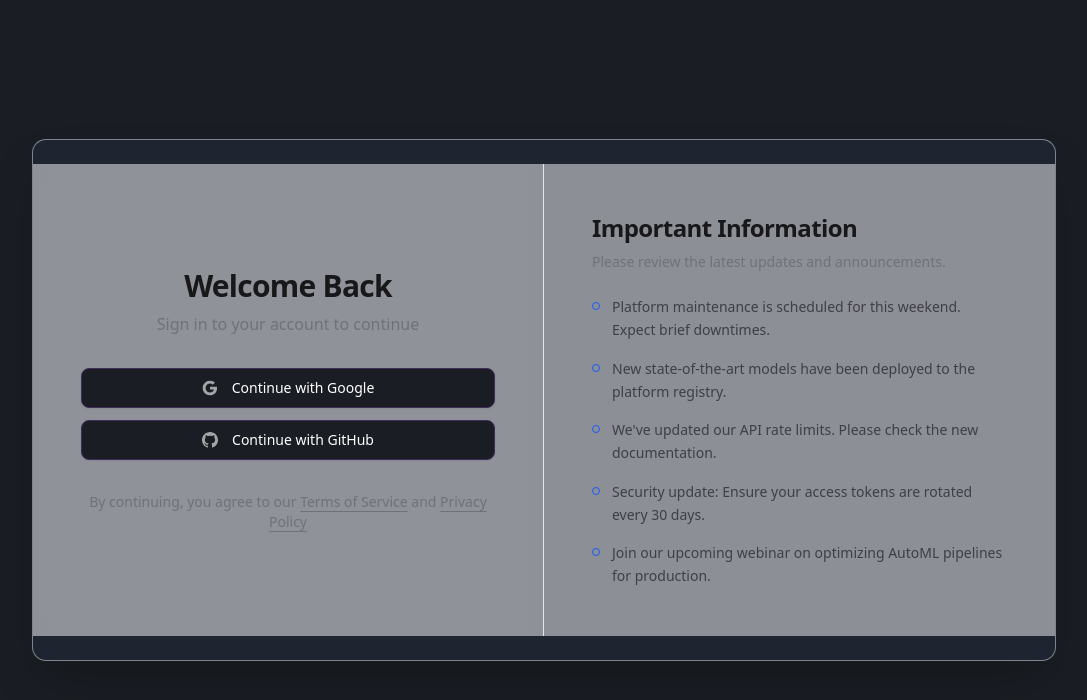
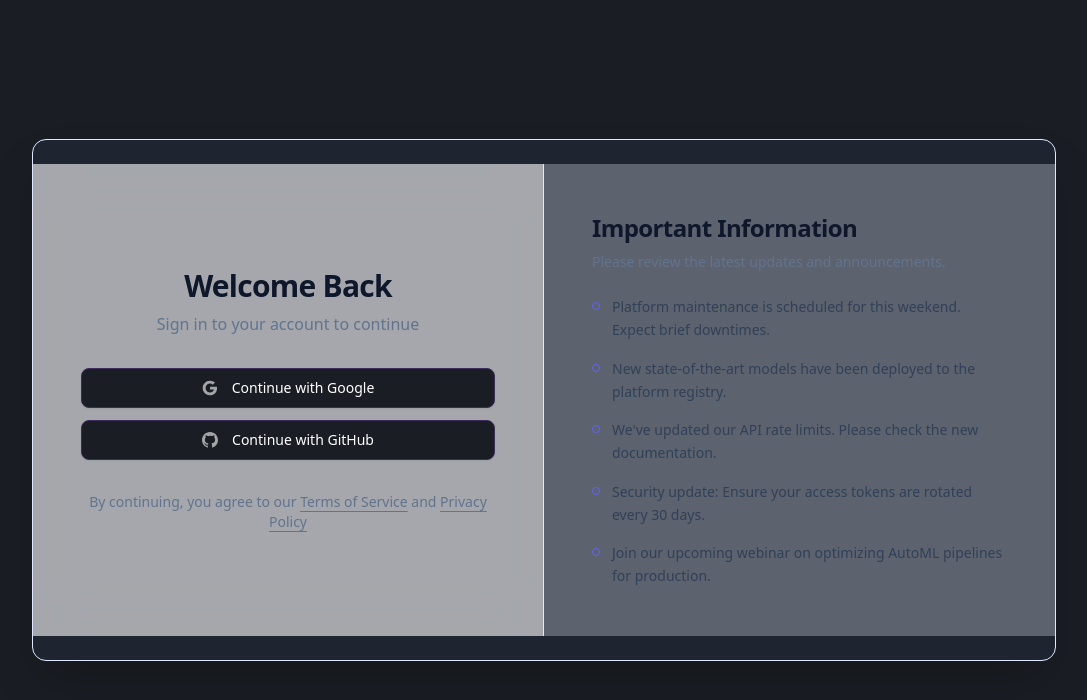
Before and after one commit to Periya-Samy-01/Auto_ML_Platform_01, a Next.js app in the folder apps/web/: page /auth/login in a window 1280 px wide. Shown: the top 700 px of the page, without its empty margins (96-1183 px from the left). Built offline with nearby package versions, Linux system fonts and the light colour scheme; no server answers.

Commit message:
Update login page styles and text colors

```diff
--- a/apps/web/app/auth/login/page.tsx
+++ b/apps/web/app/auth/login/page.tsx
@@ -24,15 +24,15 @@ export default function LoginPage() {
   }, [isInitialized, isAuthenticated, router]);
 
   return (
-    <div className="flex min-h-screen items-center justify-center bg-[radial-gradient(ellipse_at_top,_var(--tw-gradient-stops))] from-zinc-100 via-zinc-50 to-white px-4 py-12 dark:from-zinc-900 dark:via-zinc-950 dark:to-black">
-      <Card className="w-full max-w-5xl overflow-hidden border-zinc-200/50 shadow-2xl dark:border-zinc-800/50">
+    <div className="flex min-h-screen items-center justify-center bg-[radial-gradient(ellipse_at_top,_var(--tw-gradient-stops))] from-indigo-50 via-white to-white px-4 py-12 dark:from-indigo-900/40 dark:via-slate-950 dark:to-slate-950">
+      <Card className="w-full max-w-5xl overflow-hidden border-indigo-100 shadow-2xl dark:border-indigo-500/20 dark:shadow-[0_0_40px_-15px_rgba(79,70,229,0.3)]">
         <div className="grid lg:grid-cols-2">
           {/* Left Side: Login */}
-          <div className="flex flex-col justify-center p-8 lg:p-12 lg:border-r border-zinc-200 dark:border-zinc-800 bg-white/50 dark:bg-zinc-950/50 backdrop-blur-sm">
+          <div className="flex flex-col justify-center p-8 lg:p-12 lg:border-r border-indigo-100 dark:border-indigo-500/20 bg-white/60 dark:bg-slate-950/80 backdrop-blur-xl">
             <div className="mx-auto w-full max-w-md space-y-8">
               <div className="space-y-2 text-center">
-                <h1 className="text-3xl font-bold tracking-tight text-zinc-900 dark:text-zinc-50">Welcome Back</h1>
-                <p className="text-zinc-500 dark:text-zinc-400">
+                <h1 className="text-3xl font-bold tracking-tight text-slate-900 dark:text-indigo-50">Welcome Back</h1>
+                <p className="text-slate-500 dark:text-indigo-200/70">
                   Sign in to your account to continue
                 </p>
               </div>
@@ -41,14 +41,14 @@ export default function LoginPage() {
                 <OAuthButtons />
               </div>
 
-              <div className="mt-6 text-center text-sm text-zinc-500 dark:text-zinc-400">
+              <div className="mt-6 text-center text-sm text-slate-500 dark:text-indigo-200/60">
                 <p>
                   By continuing, you agree to our{" "}
-                  <Link href="/terms" className="underline underline-offset-4 hover:text-zinc-900 dark:hover:text-zinc-50">
+                  <Link href="/terms" className="underline underline-offset-4 hover:text-slate-900 dark:hover:text-indigo-100">
                     Terms of Service
                   </Link>{" "}
                   and{" "}
-                  <Link href="/privacy" className="underline underline-offset-4 hover:text-zinc-900 dark:hover:text-zinc-50">
+                  <Link href="/privacy" className="underline underline-offset-4 hover:text-slate-900 dark:hover:text-indigo-100">
                     Privacy Policy
                   </Link>
                 </p>
@@ -57,18 +57,18 @@ export default function LoginPage() {
           </div>
 
           {/* Right Side: Important Info */}
-          <div className="flex flex-col justify-center p-8 lg:p-12 bg-zinc-50/50 dark:bg-zinc-900/30">
+          <div className="flex flex-col justify-center p-8 lg:p-12 bg-indigo-50/30 dark:bg-indigo-950/20">
             <div className="mx-auto w-full max-w-md space-y-6">
               <div className="space-y-2">
-                <h2 className="text-2xl font-bold tracking-tight text-zinc-900 dark:text-zinc-50">
+                <h2 className="text-2xl font-bold tracking-tight text-slate-900 dark:text-indigo-50">
                   Important Information
                 </h2>
-                <p className="text-sm text-zinc-500 dark:text-zinc-400">
+                <p className="text-sm text-slate-500 dark:text-indigo-200/70">
                   Please review the latest updates and announcements.
                 </p>
               </div>
 
-              <ul className="space-y-4 text-sm text-zinc-700 dark:text-zinc-300 mt-6">
+              <ul className="space-y-4 text-sm text-slate-700 dark:text-indigo-100/80 mt-6">
                 {[
                   "Platform maintenance is scheduled for this weekend. Expect brief downtimes.",
                   "New state-of-the-art models have been deployed to the platform registry.",
@@ -77,7 +77,7 @@ export default function LoginPage() {
                   "Join our upcoming webinar on optimizing AutoML pipelines for production."
                 ].map((item, i) => (
                   <li key={i} className="flex items-start gap-3">
-                    <div className="mt-1.5 h-2 w-2 shrink-0 rounded-full border border-blue-600 dark:border-blue-400 bg-transparent" />
+                    <div className="mt-1.5 h-2 w-2 shrink-0 rounded-full border border-indigo-500 dark:border-fuchsia-500 bg-transparent dark:shadow-[0_0_8px_rgba(217,70,239,0.8)]" />
                     <span className="leading-relaxed">{item}</span>
                   </li>
                 ))}
```
